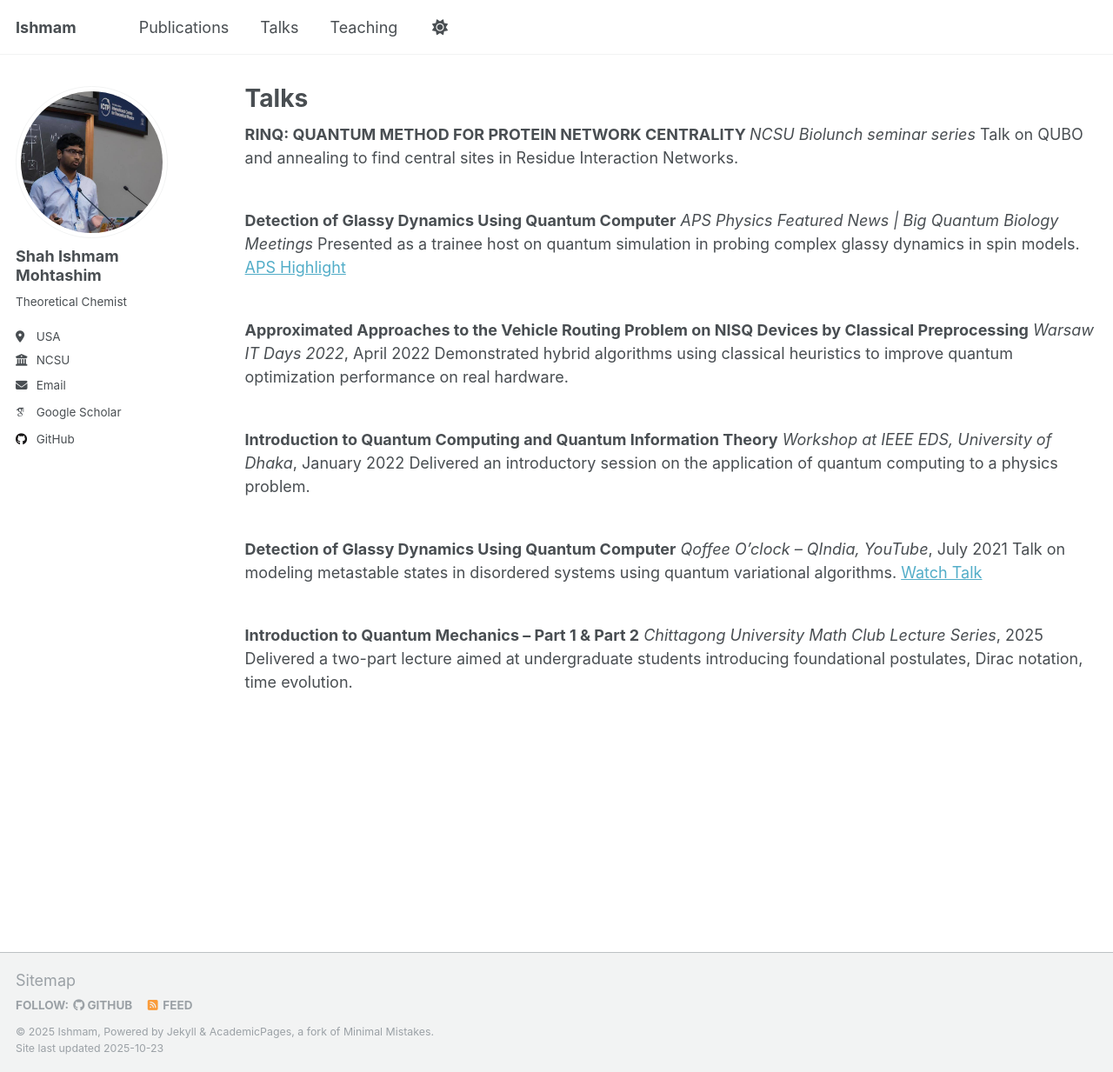
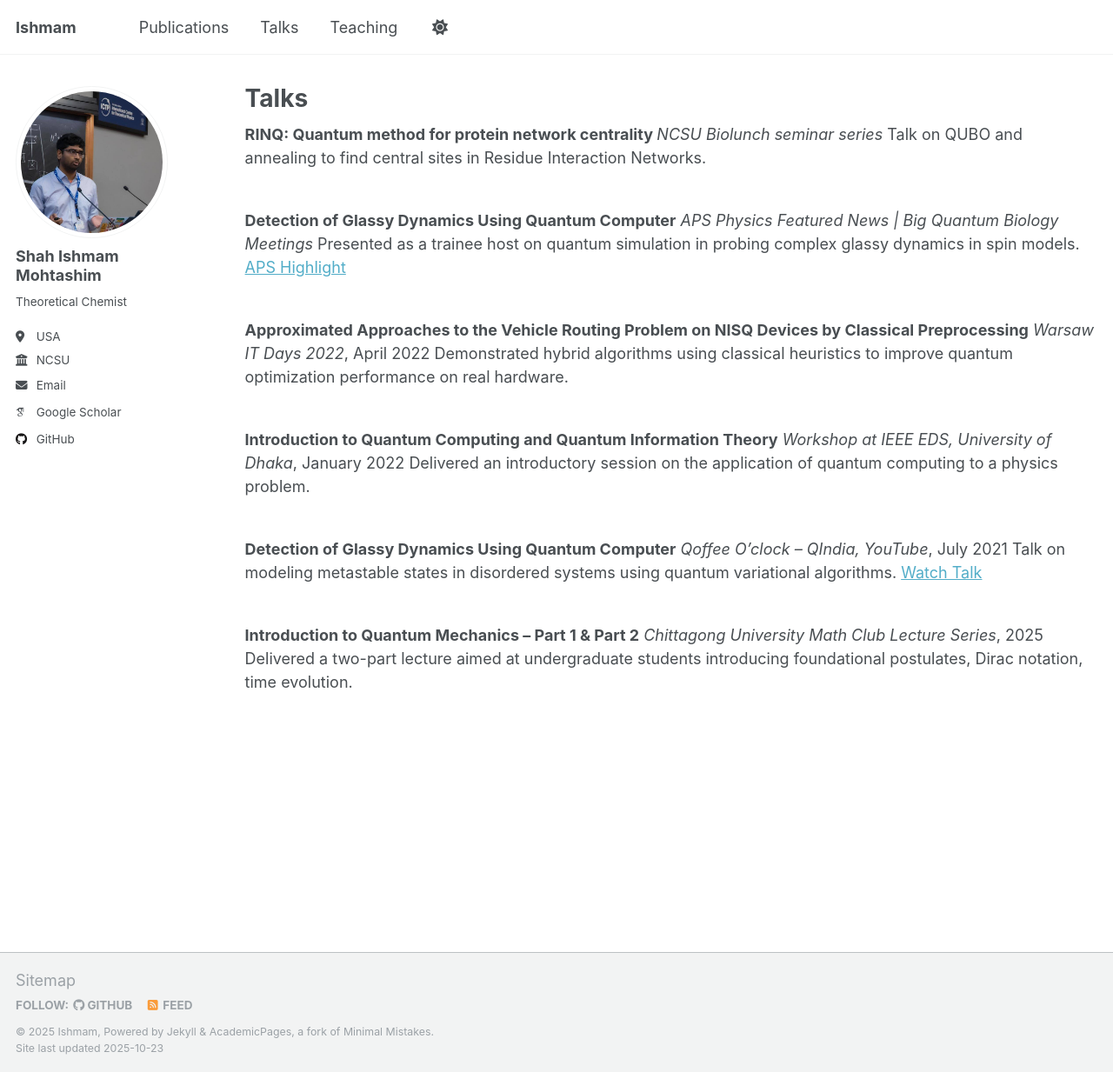
Before and after one commit to IshmamShah/ishmamshah.github.io, a Jekyll site: the page built from _pages/talks.html, in a window 1280 px wide and 1233 px high. Shown: the whole window at 87% size. Built offline with Jekyll 4.4.1, drawn with Linux system fonts in a browser that asks for light colours; some web fonts are replaced.

```diff
--- a/_pages/talks.html
+++ b/_pages/talks.html
@@ -6,7 +6,7 @@ author_profile: true
 ---
 
 <div class="pub" style="margin-bottom: 2.5em;">
-<b>RINQ: QUANTUM METHOD FOR PROTEIN NETWORK CENTRALITY </b>
+<b>RINQ: Quantum method for protein network centrality </b>
 <i>NCSU Biolunch seminar series</i>
 Talk on QUBO and annealing to find central sites in Residue Interaction Networks.
 </div>
```
